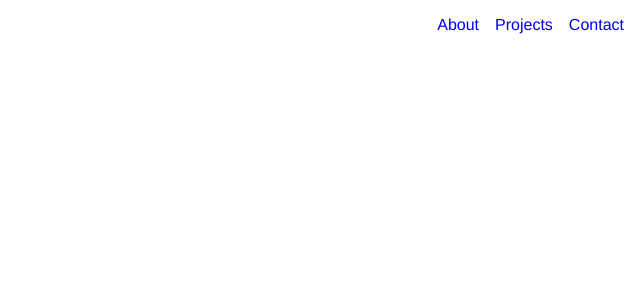
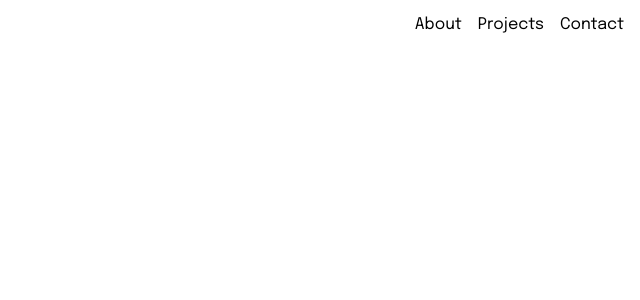
Before and after one commit to melisandoval/portfolio-vue, a Vue app: page / in a window 1280 px wide. Shown: the top 300 px of the page, without its empty margins (640-1280 px from the left). Built offline with nearby package versions, Linux system fonts and the light colour scheme.

Commit message:
update fonts and navbar

```diff
--- a/index.html
+++ b/index.html
@@ -4,7 +4,13 @@
     <meta charset="UTF-8" />
     <link rel="icon" href="" />
     <meta name="viewport" content="width=device-width, initial-scale=1.0" />
-    <title>Vite App</title>
+    <title>Portfolio Melisa Sandoval</title>
+    <link rel="preconnect" href="https://fonts.googleapis.com" />
+    <link rel="preconnect" href="https://fonts.gstatic.com" crossorigin />
+    <link
+      href="https://fonts.googleapis.com/css2?family=Epilogue:wght@400;600&display=swap"
+      rel="stylesheet"
+    />
   </head>
   <body>
     <div id="app"></div>
--- a/src/NavBar/components/BurgerMenuButton.vue
+++ b/src/NavBar/components/BurgerMenuButton.vue
@@ -1,8 +1,8 @@
 <template>
   <button @click="$emit('onBurgerMenuClicked')" class="burger-menu">
     <svg
-      width="29px"
-      height="29px"
+      width="25px"
+      height="25px"
       stroke-width="2.06"
       viewBox="0 0 24 24"
       fill="none"
--- a/src/main.css
+++ b/src/main.css
@@ -5,7 +5,7 @@
 
 #app {
   margin: 0;
-  font-family: Helvetica, sans-serif;
+  font-family: 'Epilogue', sans-serif, Helvetica, sans-serif;
   min-height: 100vh;
   background-color: var(--main-bg-color);
   color: var(--black);
@@ -31,4 +31,12 @@ a {
   text-decoration: none;
 }
 
+a:-webkit-any-link {
+  color: var(--black);
+}
+
+a:hover {
+  text-decoration: underline;
+}
+
 /* coment */
--- a/vite.config.js
+++ b/vite.config.js
@@ -1,27 +1,16 @@
-// import { fileURLToPath, URL } from 'node:url'
-
-// import { defineConfig } from 'vite'
-// import vue from '@vitejs/plugin-vue'
-
-// // https://vitejs.dev/config/
-// export default defineConfig({
-//   plugins: [vue()],
-//   resolve: {
-//     alias: {
-//       '@': fileURLToPath(new URL('./src', import.meta.url))
-//     }
-//   },
-//   server: {
-//     watch: {
-//       usePolling: true
-//     }
-//   }
-// })
+import { fileURLToPath, URL } from 'node:url'
 
 import { defineConfig } from 'vite'
 import vue from '@vitejs/plugin-vue'
 
 // https://vitejs.dev/config/
 export default defineConfig({
-  plugins: [vue()]
+  plugins: [vue()],
+  resolve: {
+    alias: {
+      '@': fileURLToPath(new URL('./src', import.meta.url))
+    }
+  }
 })
+
+// lalalala
```
Also changed, not shown: .eslintrc.cjs, 1 other file (tests, documents, lock files or other folders).
